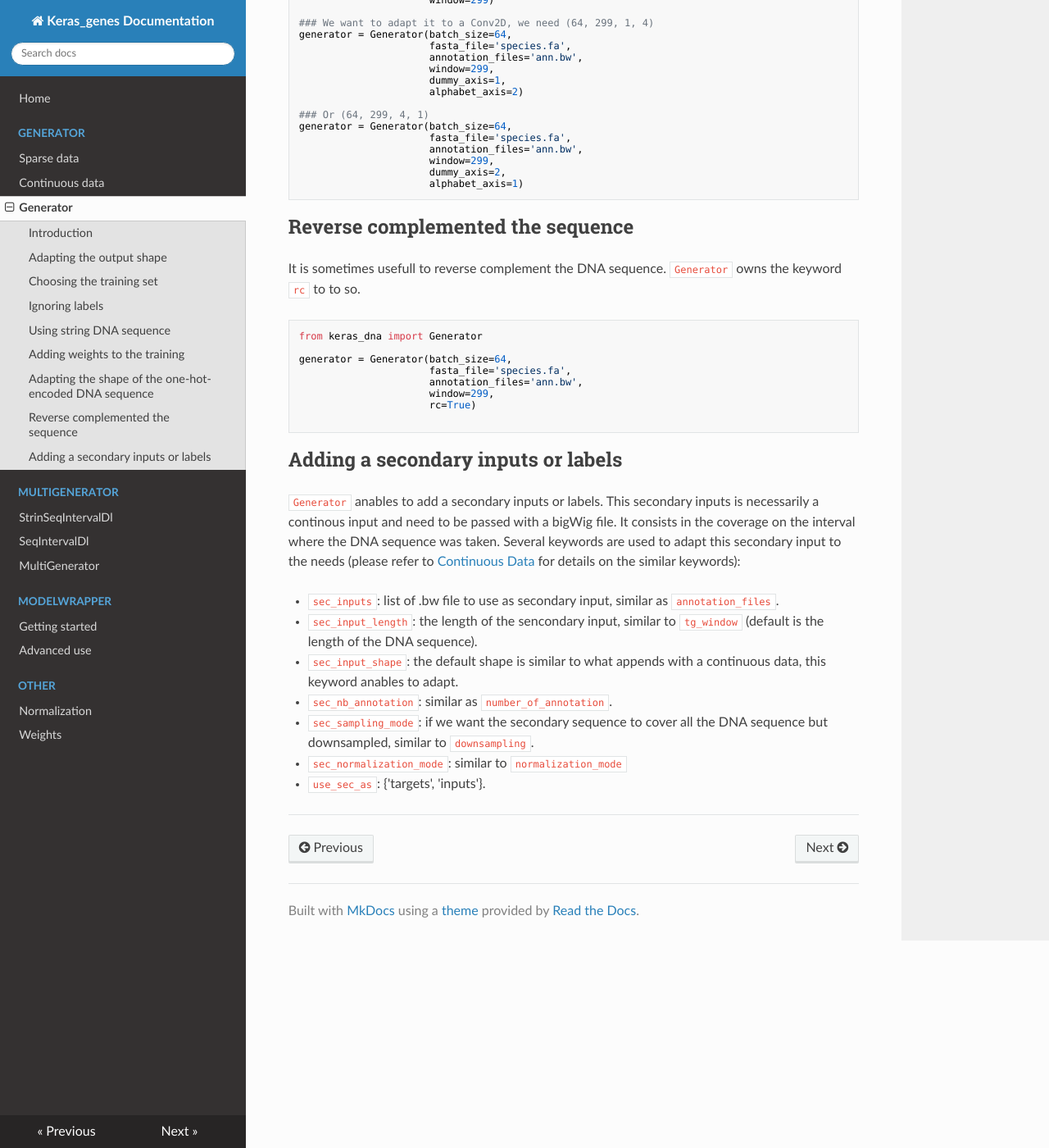
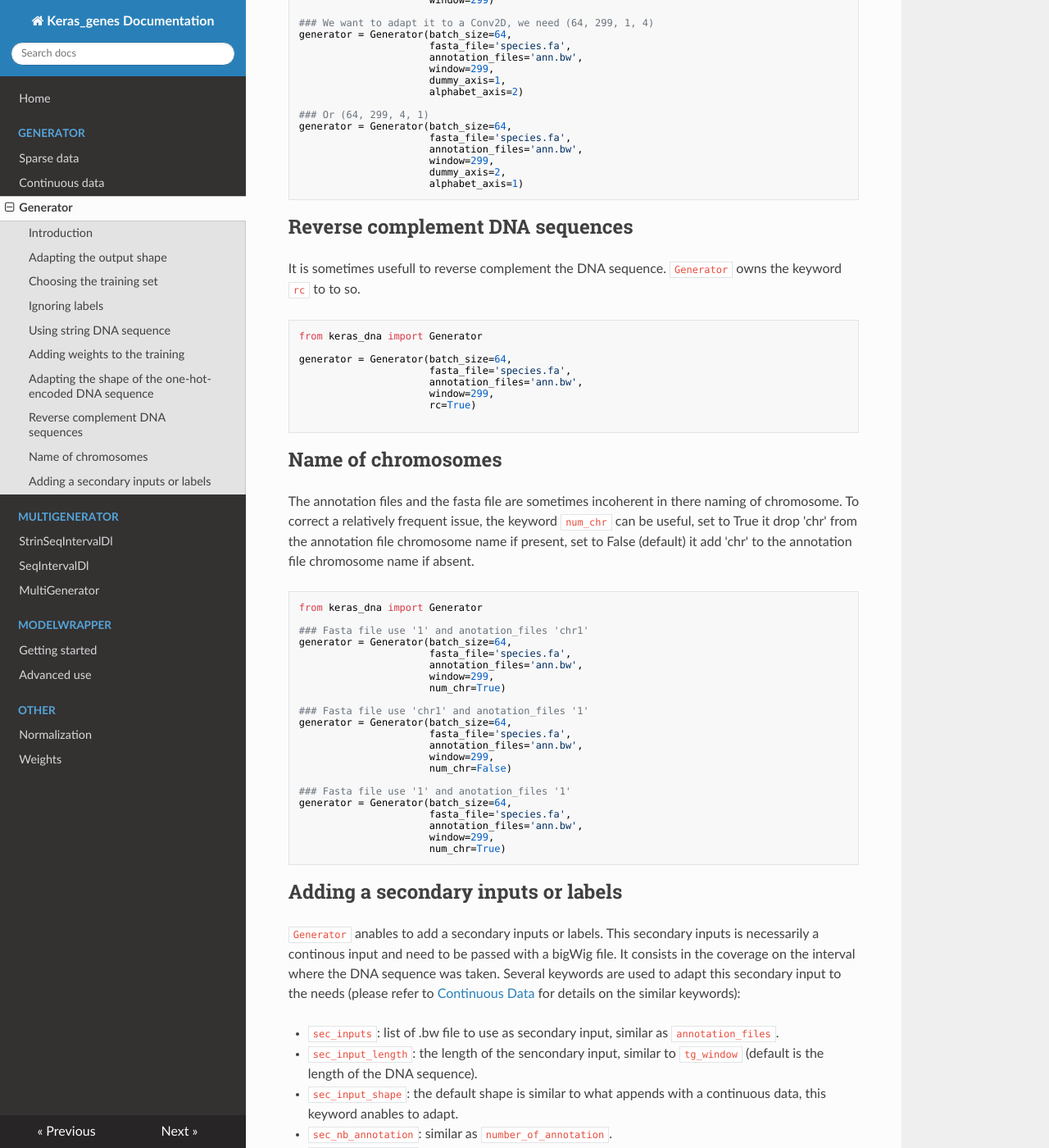
Before and after one commit to etirouthier/keras_dna, an MkDocs documentation site: the page built from docs/generators.md, in a window 1280 px wide and 1400 px high, scrolled down 2274 px. Shown: the whole window at 82% size. Built offline with MkDocs 1.6.1, drawn with Linux system fonts in a browser that asks for light colours; nearby versions of some CDN libraries.

Commit message:
Update generators.md

````diff
--- a/docs/generators.md
+++ b/docs/generators.md
@@ -123,7 +123,7 @@ generator = Generator(batch_size=64,
                       alphabet_axis=1)
 ```
 
-## Reverse complemented the sequence
+## Reverse complement DNA sequences
 
 It is sometimes usefull to reverse complement the DNA sequence. `Generator` owns the keyword `rc` to to so.
 
@@ -137,6 +137,36 @@ generator = Generator(batch_size=64,
                       rc=True)
 
 ```
+
+## Name of chromosomes
+
+The annotation files and the fasta file are sometimes incoherent in there naming of chromosome. To correct a relatively frequent issue, the keyword `num_chr` can be useful, set to True it drop 'chr' from the annotation file chromosome name if present, set to False (default) it add 'chr' to the annotation file chromosome name if absent.
+
+```python
+from keras_dna import Generator
+
+### Fasta file use '1' and anotation_files 'chr1'
+generator = Generator(batch_size=64,
+                      fasta_file='species.fa',
+                      annotation_files='ann.bw',
+                      window=299,
+                      num_chr=True)
+
+### Fasta file use 'chr1' and anotation_files '1'
+generator = Generator(batch_size=64,
+                      fasta_file='species.fa',
+                      annotation_files='ann.bw',
+                      window=299,
+                      num_chr=False)
+
+### Fasta file use '1' and anotation_files '1'
+generator = Generator(batch_size=64,
+                      fasta_file='species.fa',
+                      annotation_files='ann.bw',
+                      window=299,
+                      num_chr=True)
+```
+
 
 ## Adding a secondary inputs or labels
 
````
